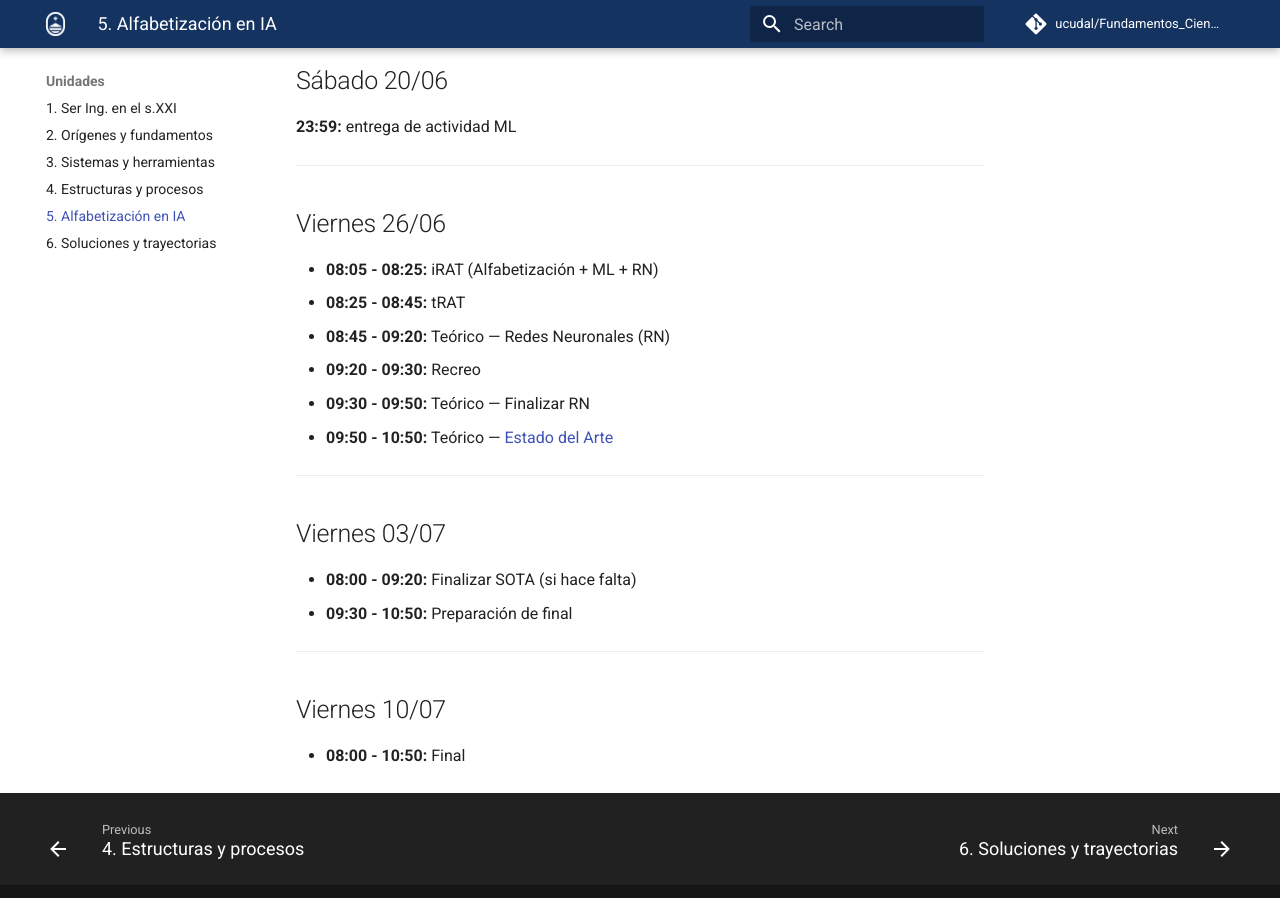
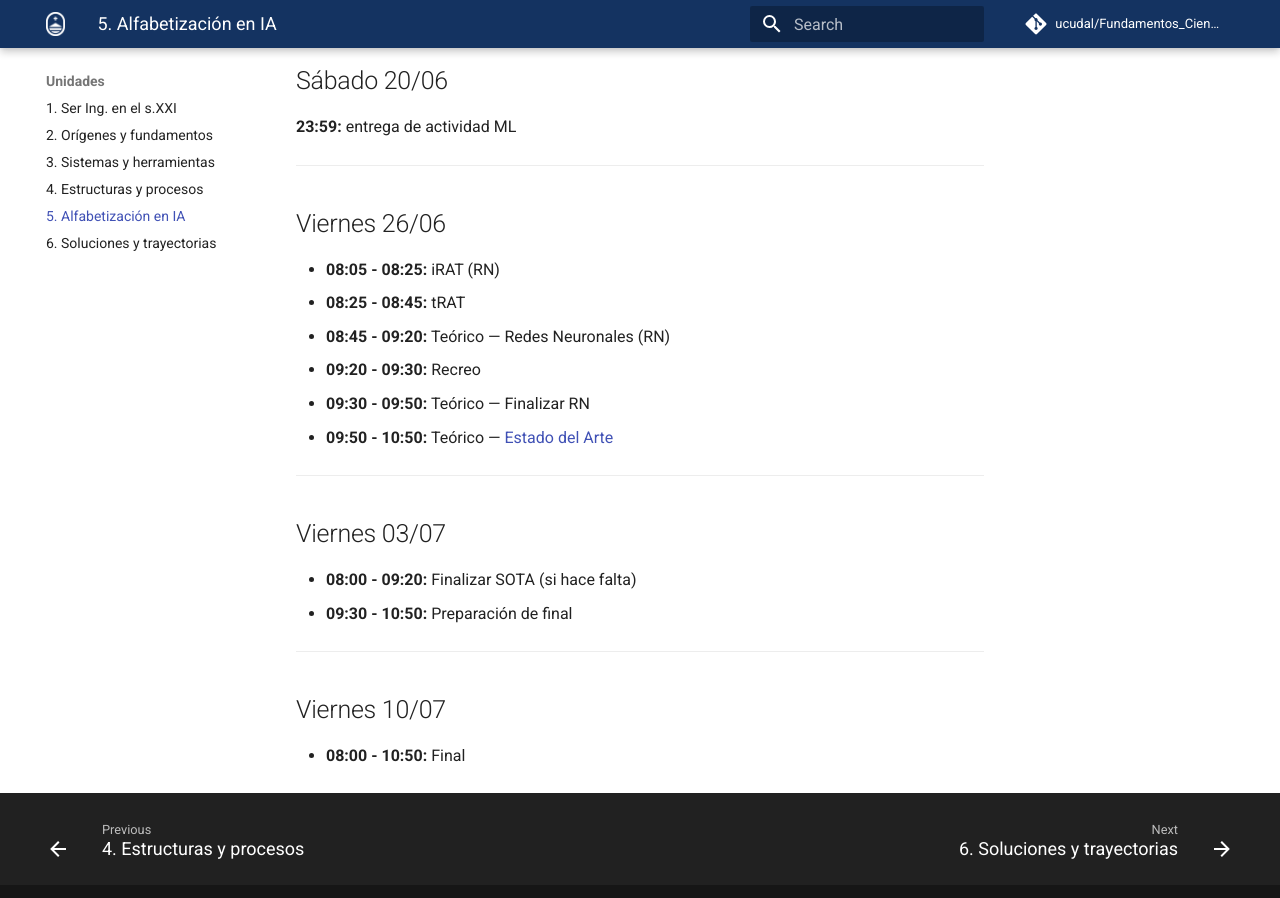
Before and after one commit to ucudal/Fundamentos_Ciencias_Computacion_Conceptos, an MkDocs documentation site: the page built from docs/unidad/5/readme.md, in a window 1280 px wide and 900 px high, scrolled down 741 px. Built offline with MkDocs 1.6.1 and Material for MkDocs 9.7.7, drawn with Linux system fonts in a browser that asks for light colours; comment, search, counter and statistics services are not loaded.

Commit message:
Update iRAT description in readme.md

```diff
--- a/docs/unidad/5/readme.md
+++ b/docs/unidad/5/readme.md
@@ -29,7 +29,7 @@
 
 ## Viernes 26/06
 
-- **08:05 - 08:25:** iRAT (Alfabetización + ML + RN)
+- **08:05 - 08:25:** iRAT (RN)
 - **08:25 - 08:45:** tRAT
 - **08:45 - 09:20:** Teórico — Redes Neuronales (RN)
 - **09:20 - 09:30:** Recreo
```
